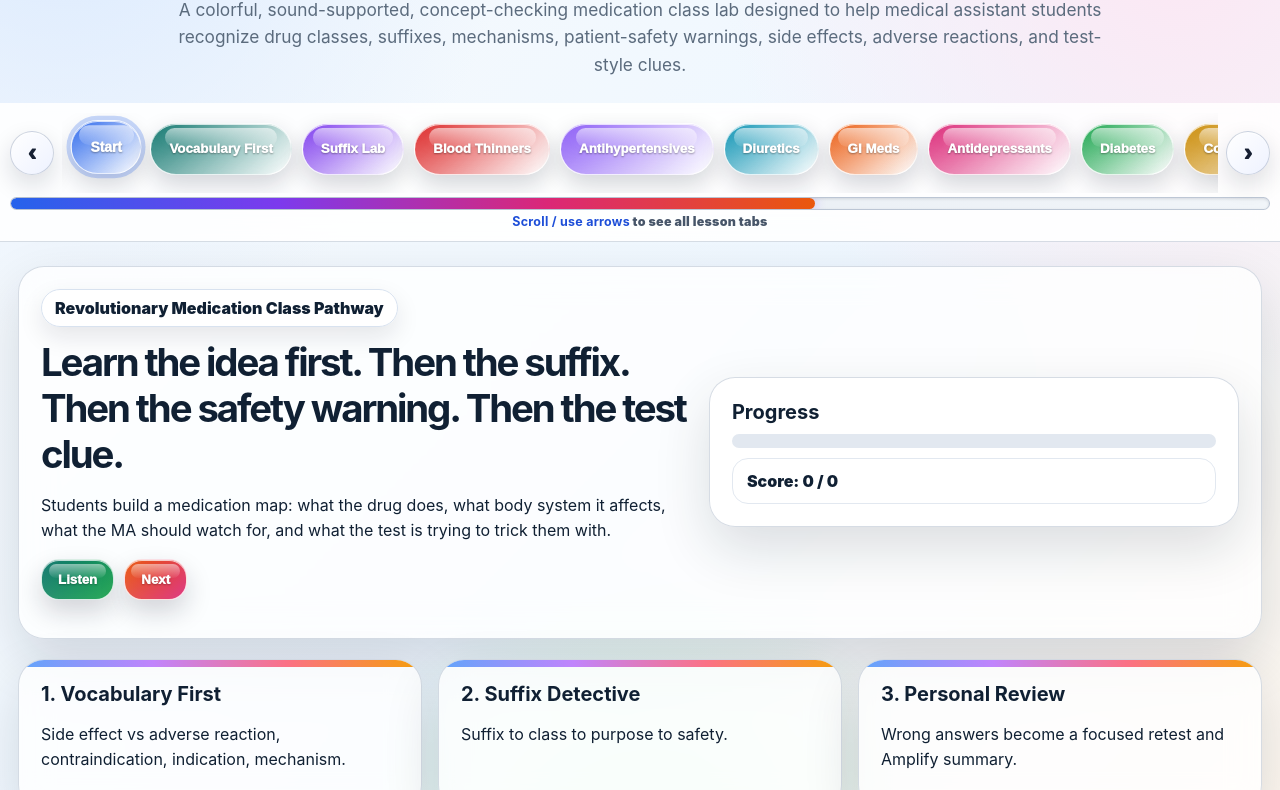
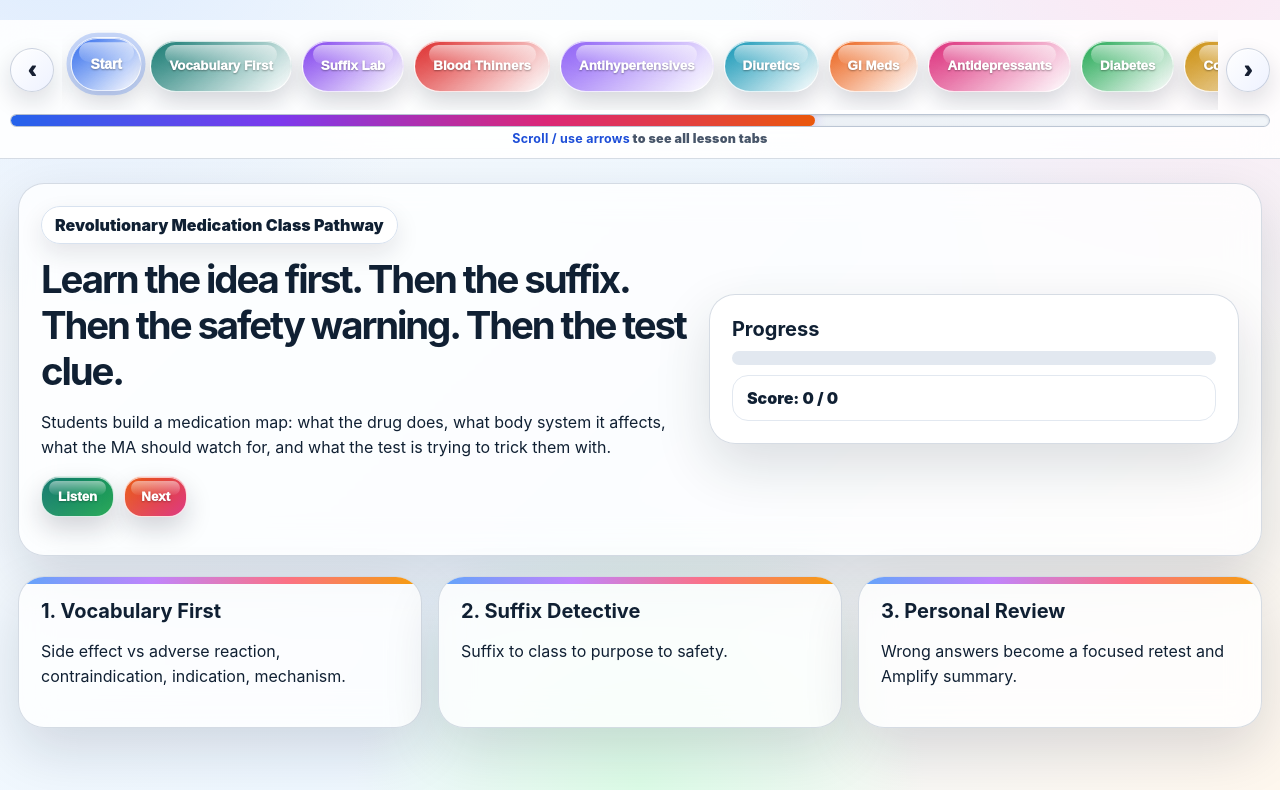
Before and after one commit to hlhomaee-del/pharm7, a plain HTML site: page index.html in a window 1280 px wide. Shown: the part 161-951 px from the top of the page. Drawn offline with Linux system fonts and the light colour scheme.

Commit message:
Revise medication lab description in index.html
Updated the description of the Medication Mastery Studio.

```diff
--- a/index.html
+++ b/index.html
@@ -191,7 +191,7 @@ h2{font-size:clamp(1.6rem,3vw,2.55rem);letter-spacing:-.055em;margin:0 0 10px}h3
 <header>
 <div class="badge">CCMA / ATI-Style Medication Pattern Lab</div>
 <h1>Medication Mastery Studio</h1>
-<p>A colorful, sound-supported, concept-checking medication class lab designed to help medical assistant students recognize drug classes, suffixes, mechanisms, patient-safety warnings, side effects, adverse reactions, and test-style clues.</p>
+
 </header>
 <nav class="topbar">
   <div class="tab-scroll-wrap">
```
